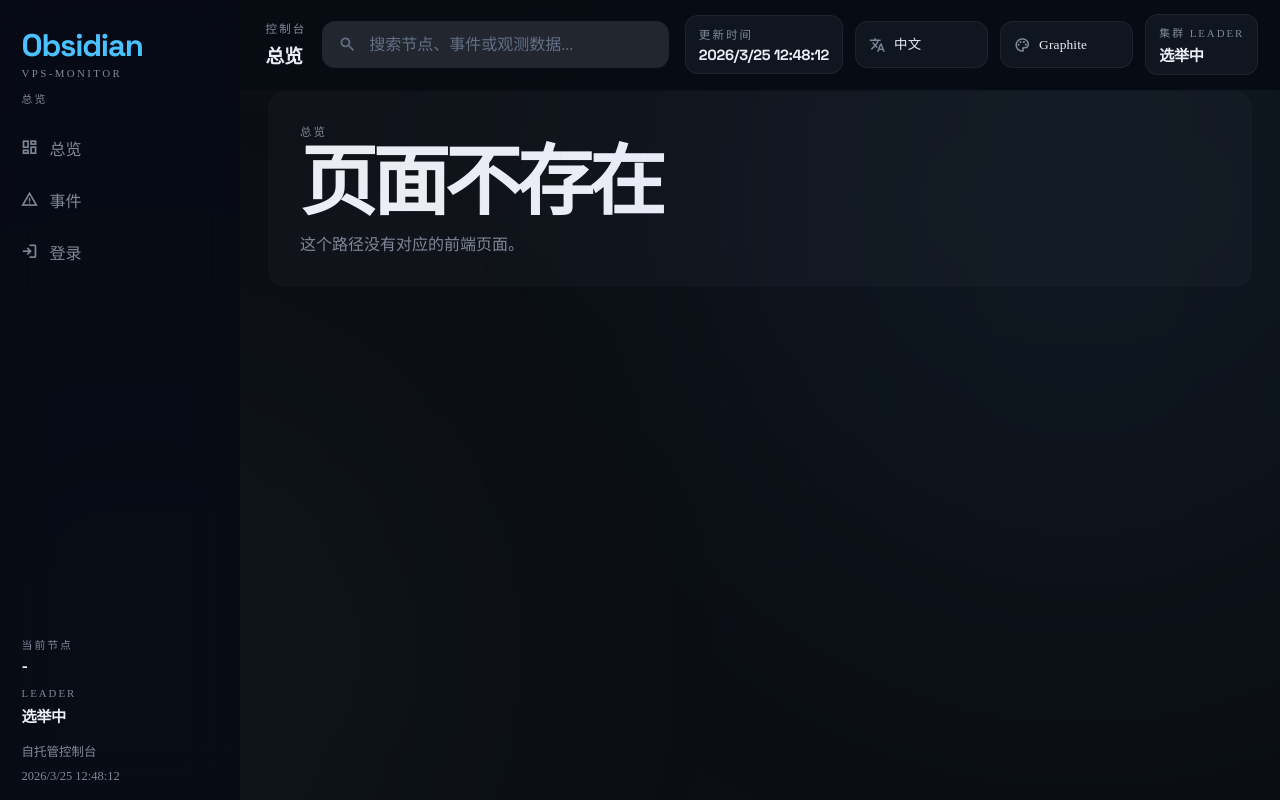
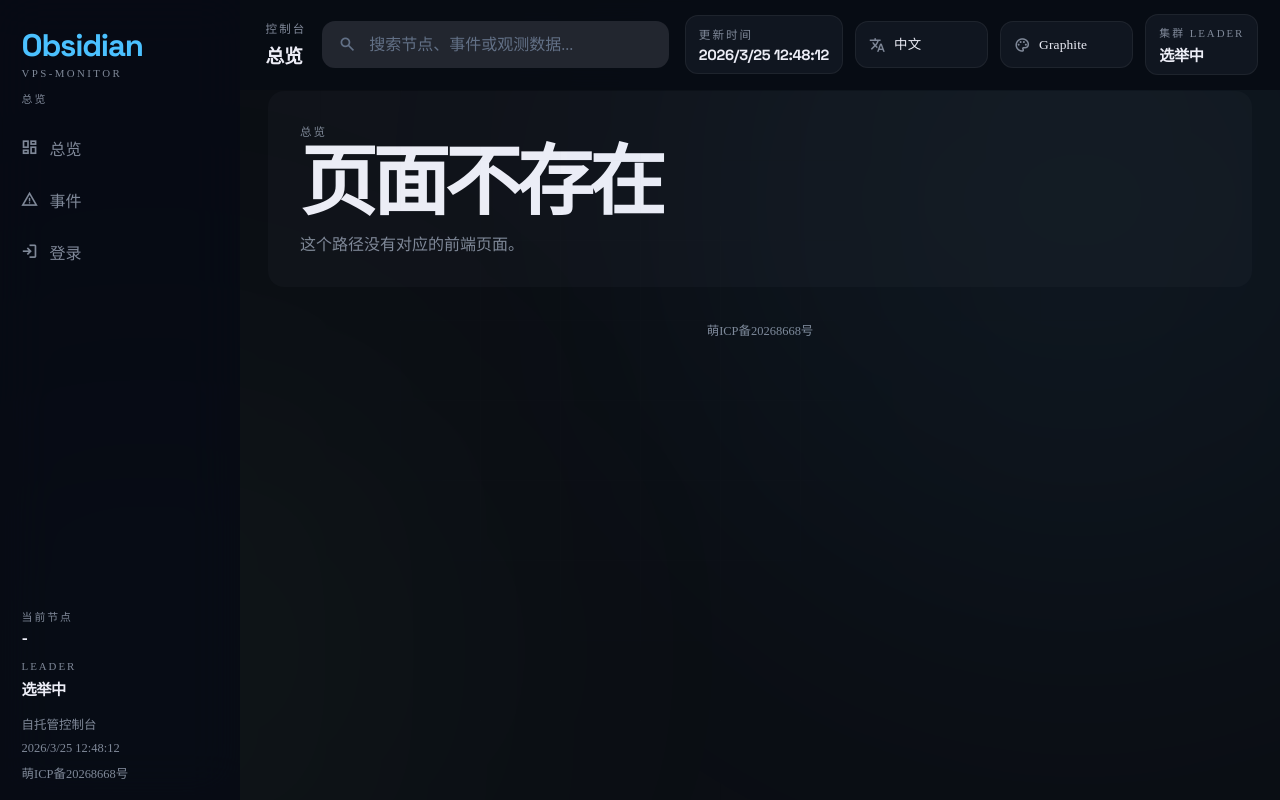
Before and after one commit to origin652/Frontline-Monitor, a plain HTML site: page frontend/index.html in a window 1280 px wide. Drawn offline with nearby package versions, Linux system fonts and the light colour scheme.

Commit message:
Add ICP filing link to shell

```diff
--- a/frontend/app.js
+++ b/frontend/app.js
@@ -1862,6 +1862,7 @@
       ? contextNodeName
       : sidebarContextLabel(view.page);
     const adminLabel = activeMeta.is_admin ? "Admin" : "Login";
+    const filingLink = '<a class="obs-filing-link" href="https://icp.gov.moe/?keyword=20268668" target="_blank" rel="noopener noreferrer">萌ICP备20268668号</a>';
 
     return `
       <div class="obs-shell">
@@ -1905,6 +1906,7 @@
             <div class="obs-sidebar__links">
               <span>Self-hosted control console</span>
               <span>${escapeHTML(formatDateTime(view.generatedAt))}</span>
+              <span class="obs-sidebar__filing">${filingLink}</span>
             </div>
             <div class="obs-sidebar__mobile-tools">
               <label class="obs-theme-switcher obs-theme-switcher--drawer">
@@ -1977,6 +1979,9 @@
 
         <div class="obs-main">
           ${view.content}
+          <footer class="obs-main__footer">
+            ${filingLink}
+          </footer>
         </div>
       </div>
     `;
--- a/frontend/styles.css
+++ b/frontend/styles.css
@@ -1078,6 +1078,35 @@ body {
   text-transform: none;
 }
 
+.obs-sidebar__filing {
+  display: block;
+}
+
+.obs-filing-link {
+  display: inline-flex;
+  align-items: center;
+  gap: 0.3rem;
+  color: var(--muted);
+  font-size: 0.78rem;
+  line-height: 1.5;
+  letter-spacing: 0;
+  text-transform: none;
+  text-decoration: none;
+  transition: color 180ms ease, opacity 180ms ease;
+}
+
+.obs-filing-link:hover,
+.obs-filing-link:focus-visible {
+  color: var(--accent);
+}
+
+.obs-main__footer {
+  display: flex;
+  justify-content: center;
+  margin-top: 1.25rem;
+  padding-top: 0.9rem;
+}
+
 .obs-sidebar__status-item strong,
 .obs-topbar__operator strong,
 .obs-hero__fact strong {
@@ -2016,6 +2045,13 @@ body {
     padding: 1rem 1rem calc(2rem + env(safe-area-inset-bottom));
   }
 
+  .obs-main__footer {
+    margin-top: 1rem;
+    padding-top: 0.75rem;
+    padding-bottom: calc(0.35rem + env(safe-area-inset-bottom));
+    justify-content: flex-start;
+  }
+
   .obs-sidebar-toggle,
   .obs-sidebar__close {
     display: inline-flex;
```
